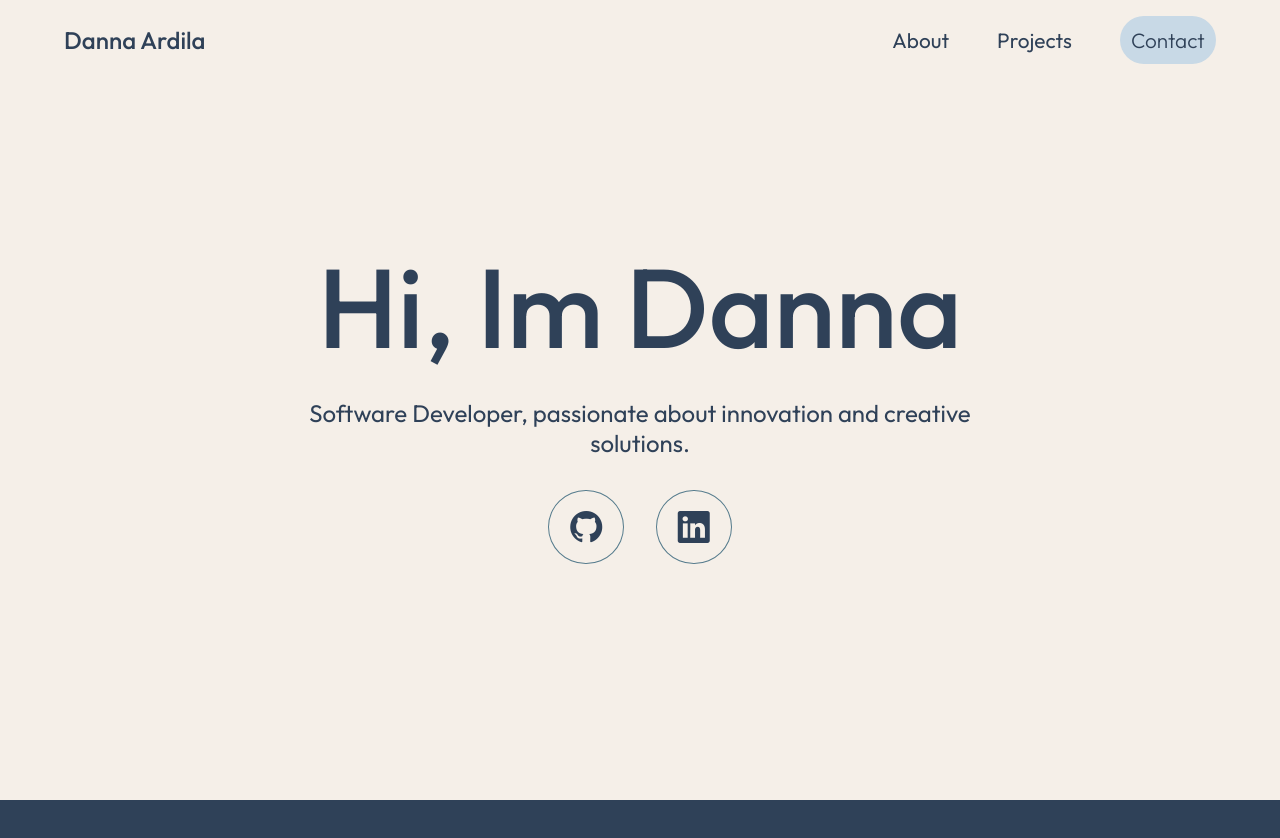
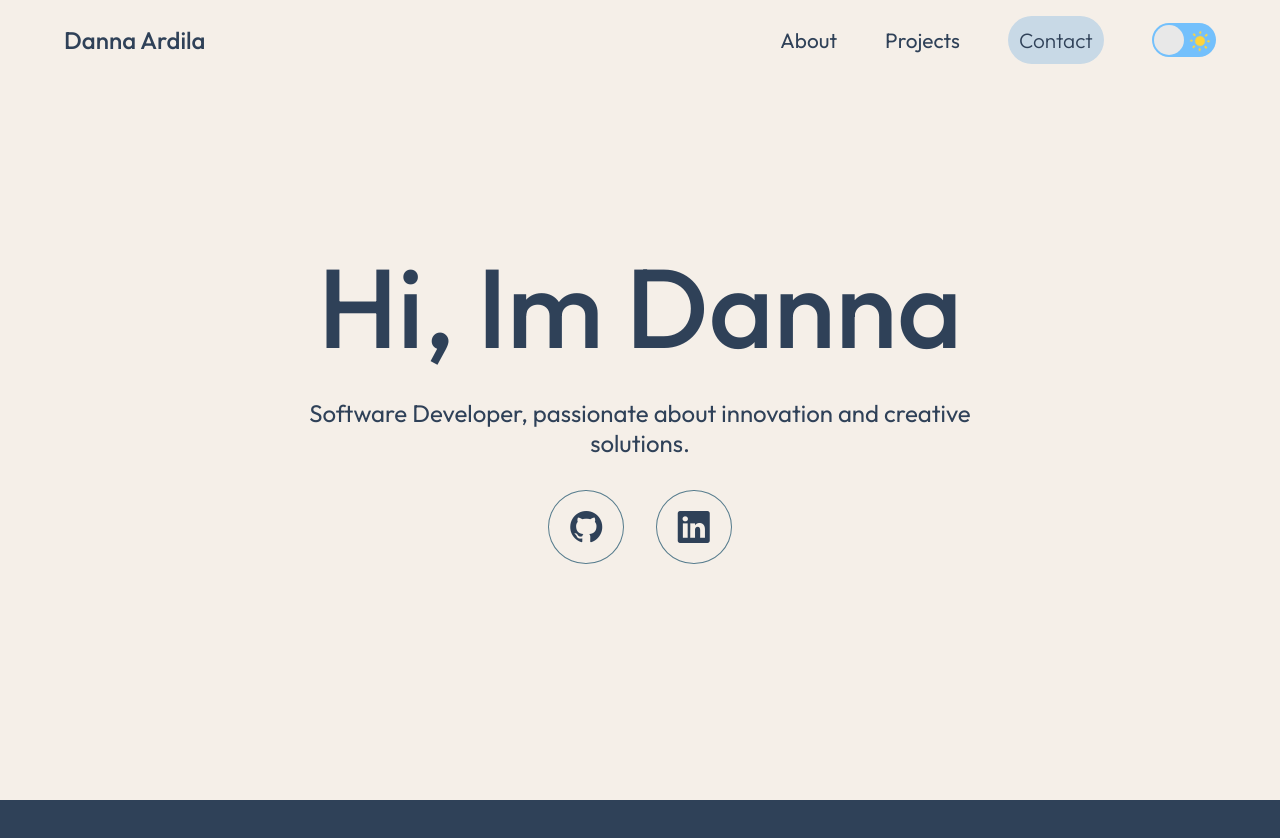
Before and after one commit to Dannaardil/Portfolio-D.A, a website: page index.html in a window 1280 px wide. Shown: the top 838 px of the page. Drawn offline with nearby package versions, Linux system fonts and the light colour scheme.

Commit message:
style: :lipstick: updated styles and added a button

```diff
--- a/css/styles.css
+++ b/css/styles.css
@@ -471,6 +471,8 @@ header a {
 
 .home{
   background-color: var(--color-beige);
+
+
 }
 
 .home__social a {
@@ -511,6 +513,7 @@ header a {
 
 .about__text-container {
     background-color: rgba(86, 124, 141, 0.8);;
+
 }
 
 .social-icon {
@@ -545,3 +548,112 @@ html {
   scrollbar-width: thin; /* "auto" or "thin" */
   scrollbar-color: var(--color-teal) var(--color-beige); /* Thumb and track color */
 }
+
+/* From Uiverse.io by andrew-demchenk0 */
+.switch {
+  font-size: 17px;
+  position: relative;
+  display: inline-block;
+  width: 64px;
+  height: 34px;
+}
+
+.switch input {
+  opacity: 0;
+  width: 0;
+  height: 0;
+}
+
+.slider {
+  position: absolute;
+  cursor: pointer;
+  top: 0;
+  left: 0;
+  right: 0;
+  bottom: 0;
+  background-color: #73C0FC;
+  transition: .4s;
+  border-radius: 30px;
+}
+
+.slider:before {
+  position: absolute;
+  content: "";
+  height: 30px;
+  width: 30px;
+  border-radius: 20px;
+  left: 2px;
+  bottom: 2px;
+  z-index: 2;
+  background-color: #e8e8e8;
+  transition: .4s;
+}
+
+.sun svg {
+  position: absolute;
+  top: 6px;
+  left: 36px;
+  z-index: 1;
+  width: 24px;
+  height: 24px;
+}
+
+.moon svg {
+  fill: #73C0FC;
+  position: absolute;
+  top: 5px;
+  left: 5px;
+  z-index: 1;
+  width: 24px;
+  height: 24px;
+}
+
+/* .switch:hover */.sun svg {
+  animation: rotate 15s linear infinite;
+}
+
+@keyframes rotate {
+
+  0% {
+    transform: rotate(0);
+  }
+
+  100% {
+    transform: rotate(360deg);
+  }
+}
+
+/* .switch:hover */.moon svg {
+  animation: tilt 5s linear infinite;
+}
+
+@keyframes tilt {
+
+  0% {
+    transform: rotate(0deg);
+  }
+
+  25% {
+    transform: rotate(-10deg);
+  }
+
+  75% {
+    transform: rotate(10deg);
+  }
+
+  100% {
+    transform: rotate(0deg);
+  }
+}
+
+.input:checked + .slider {
+  background-color: #183153;
+}
+
+.input:focus + .slider {
+  box-shadow: 0 0 1px #183153;
+}
+
+.input:checked + .slider:before {
+  transform: translateX(30px);
+}
--- a/index.html
+++ b/index.html
@@ -27,6 +27,12 @@
         <a href="">
             <button>Contact</button>
         </a>
+        <label class="switch">
+            <span class="sun"><svg xmlns="http://www.w3.org/2000/svg" viewBox="0 0 24 24"><g fill="#ffd43b"><circle r="5" cy="12" cx="12"></circle><path d="m21 13h-1a1 1 0 0 1 0-2h1a1 1 0 0 1 0 2zm-17 0h-1a1 1 0 0 1 0-2h1a1 1 0 0 1 0 2zm13.66-5.66a1 1 0 0 1 -.66-.29 1 1 0 0 1 0-1.41l.71-.71a1 1 0 1 1 1.41 1.41l-.71.71a1 1 0 0 1 -.75.29zm-12.02 12.02a1 1 0 0 1 -.71-.29 1 1 0 0 1 0-1.41l.71-.66a1 1 0 0 1 1.41 1.41l-.71.71a1 1 0 0 1 -.7.24zm6.36-14.36a1 1 0 0 1 -1-1v-1a1 1 0 0 1 2 0v1a1 1 0 0 1 -1 1zm0 17a1 1 0 0 1 -1-1v-1a1 1 0 0 1 2 0v1a1 1 0 0 1 -1 1zm-5.66-14.66a1 1 0 0 1 -.7-.29l-.71-.71a1 1 0 0 1 1.41-1.41l.71.71a1 1 0 0 1 0 1.41 1 1 0 0 1 -.71.29zm12.02 12.02a1 1 0 0 1 -.7-.29l-.66-.71a1 1 0 0 1 1.36-1.36l.71.71a1 1 0 0 1 0 1.41 1 1 0 0 1 -.71.24z"></path></g></svg></span>
+            <span class="moon"><svg xmlns="http://www.w3.org/2000/svg" viewBox="0 0 384 512"><path d="m223.5 32c-123.5 0-223.5 100.3-223.5 224s100 224 223.5 224c60.6 0 115.5-24.2 155.8-63.4 5-4.9 6.3-12.5 3.1-18.7s-10.1-9.7-17-8.5c-9.8 1.7-19.8 2.6-30.1 2.6-96.9 0-175.5-78.8-175.5-176 0-65.8 36-123.1 89.3-153.3 6.1-3.5 9.2-10.5 7.7-17.3s-7.3-11.9-14.3-12.5c-6.3-.5-12.6-.8-19-.8z"></path></svg></span>
+            <input type="checkbox" class="input">
+            <span class="slider"></span>
+          </label>
     </div>
 </header>
 
```
